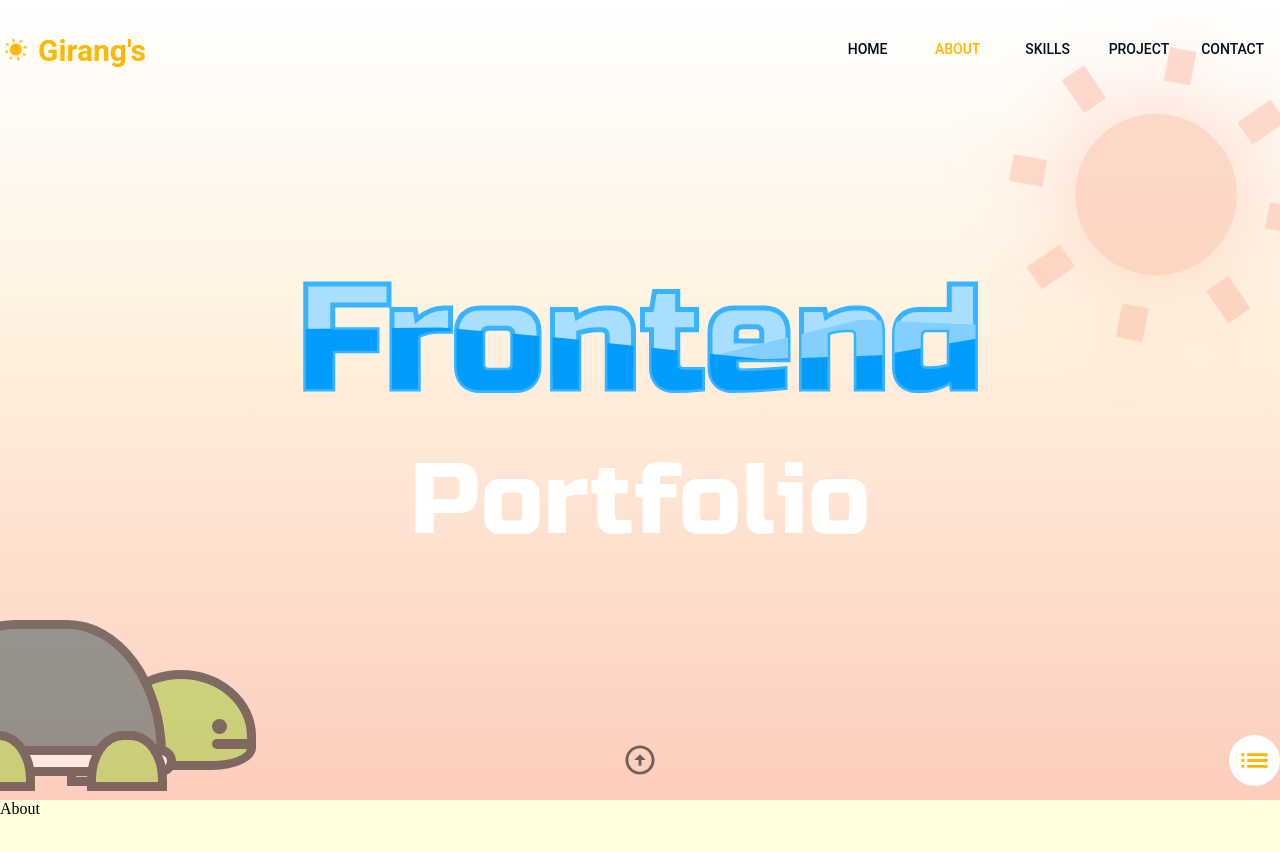
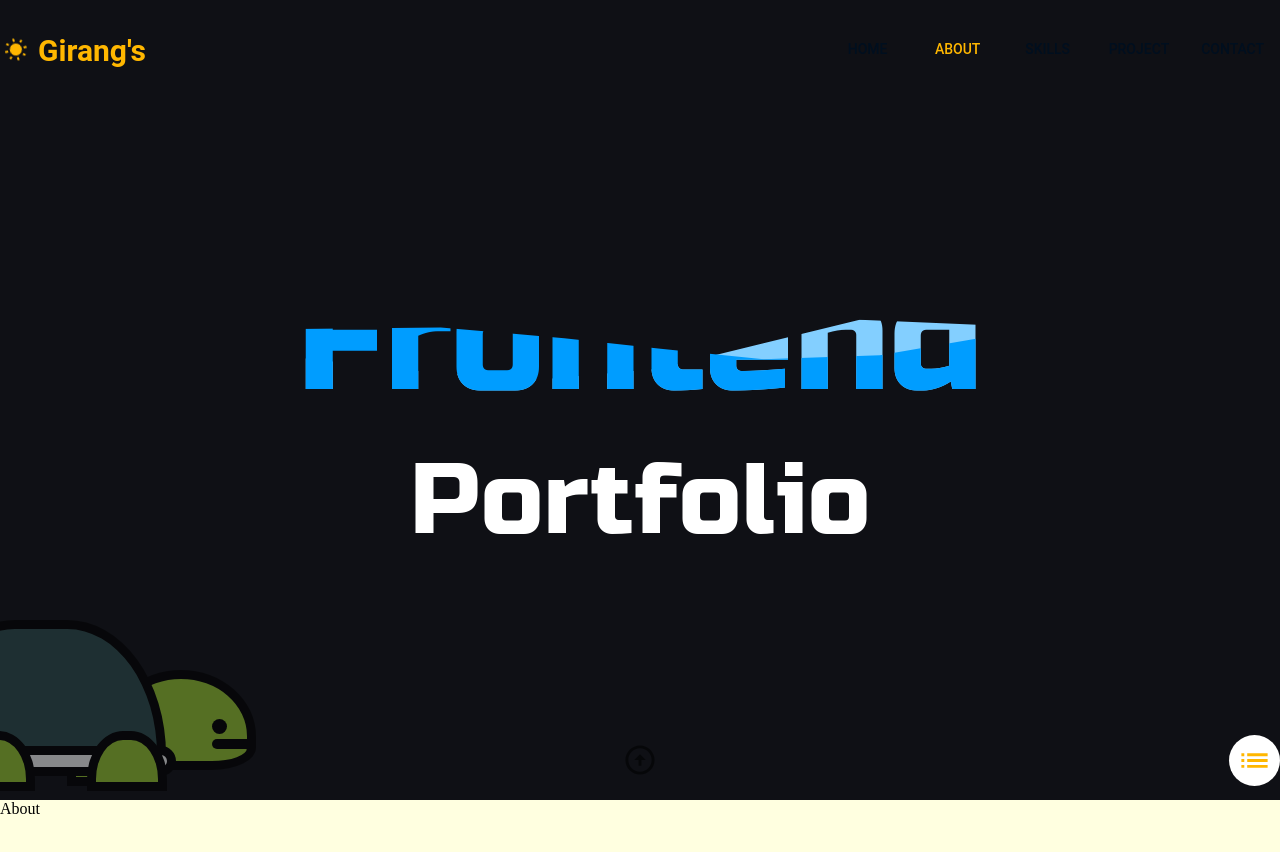
Before and after one commit to choigirang/portfolio, a React (Create React App) app: page /about in a window 1280 px wide. Shown: the top 852 px of the page. Built offline with nearby package versions, Linux system fonts and the light colour scheme.

Commit message:
chore: delete bg

```diff
--- a/src/App.tsx
+++ b/src/App.tsx
@@ -4,7 +4,6 @@ import Footer from './components/sections/Footer/Index';
 import { ThemeProvider, styled as MuiStyled } from '@mui/material';
 import createCustomTheme from './theme/palette';
 import { useColorMode } from './hooks/useColorMode';
-import Bg from './components/Bg';
 import Main from './components/sections/Main/Index';
 import CircularProgress from '@mui/material/CircularProgress';
 import { useLocation, useNavigate } from 'react-router-dom';
@@ -44,7 +43,6 @@ function App() {
           <Project />
           <Contact />
           <Footer />
-          <Bg />
         </Container>
       </Suspense>
     </ThemeProvider>
@@ -57,4 +55,5 @@ const Container = MuiStyled('div')({
   width: '100%',
   height: '100vh',
   position: 'relative',
+  backgroundColor: '#0F1015',
 });
```
